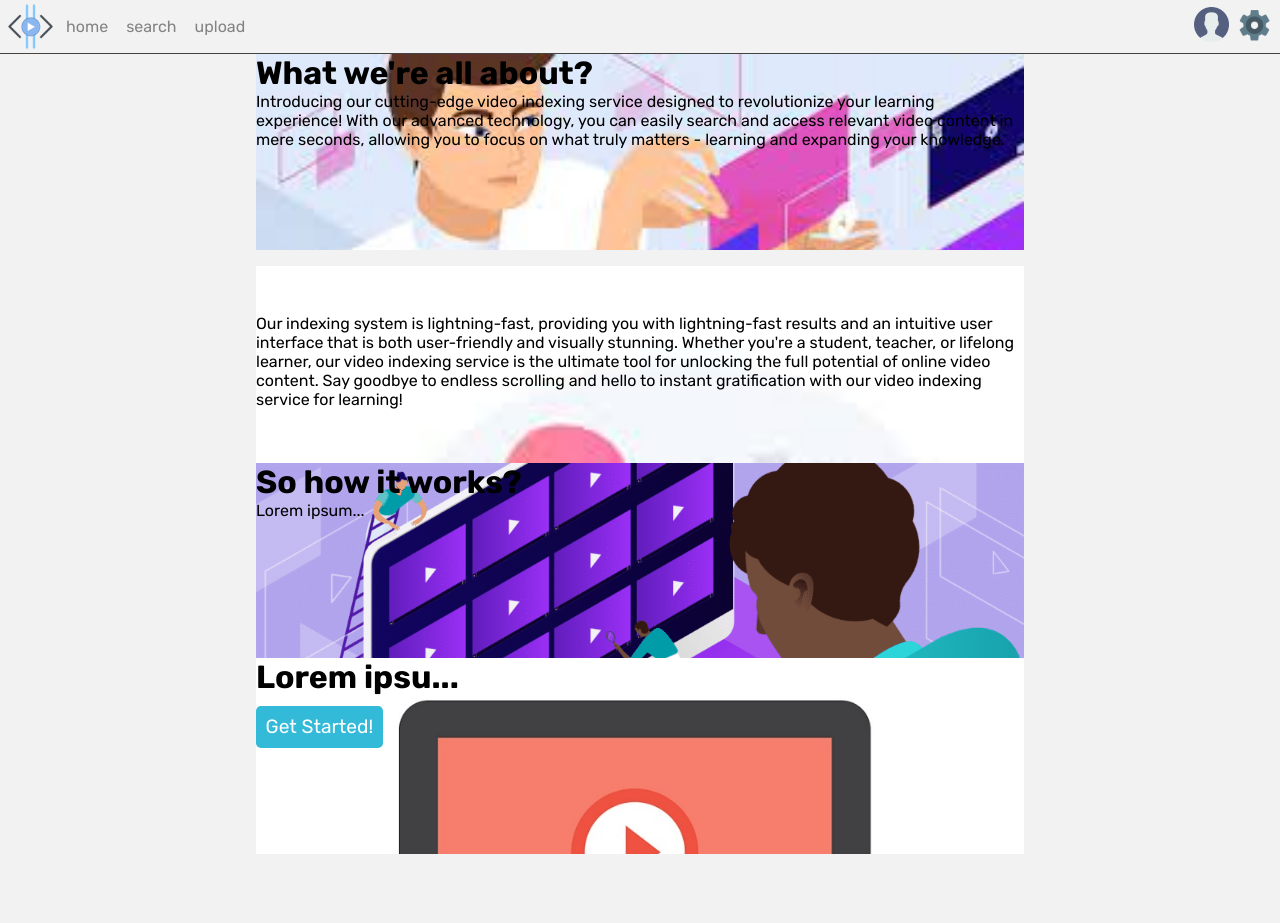
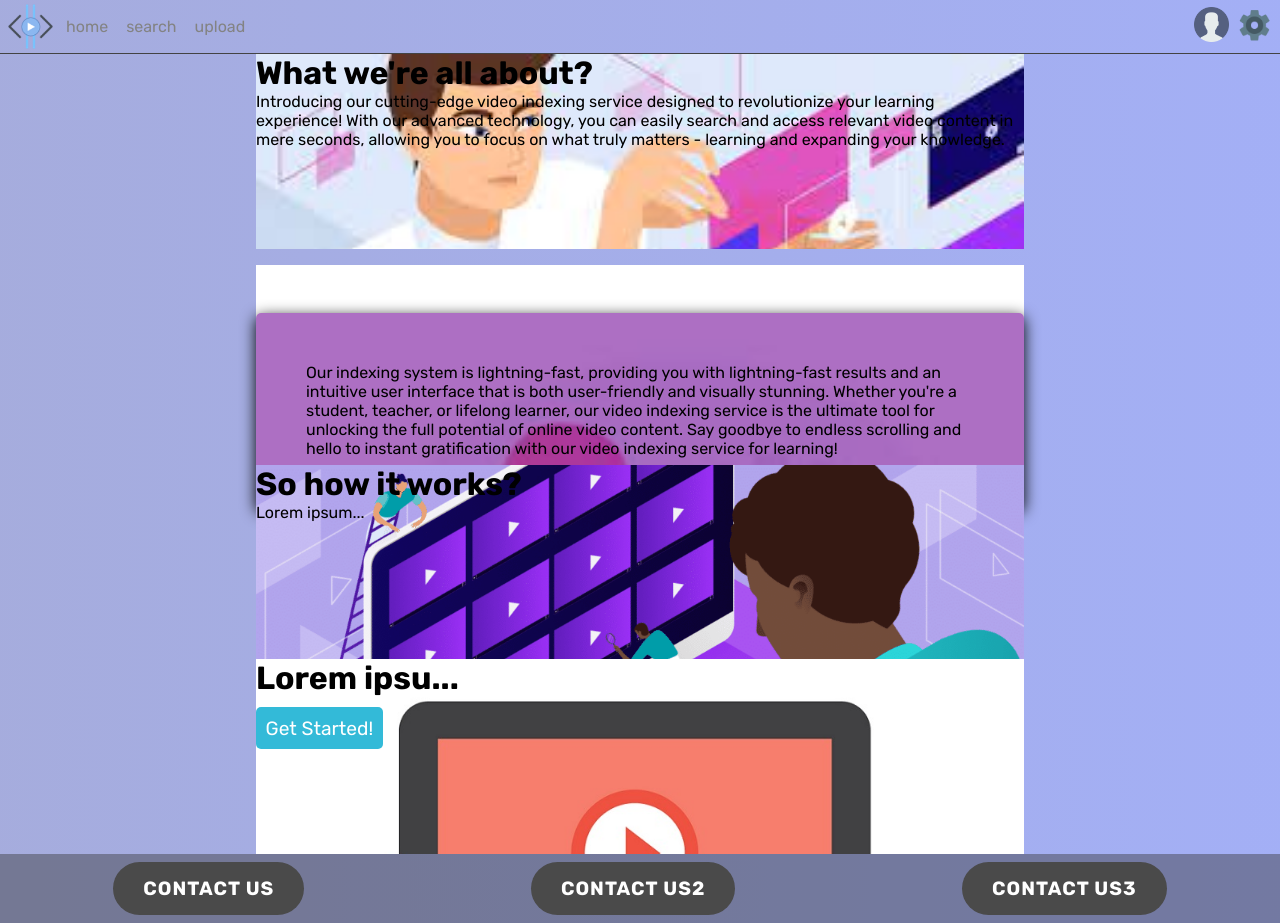
Before and after one commit to Video-Indexing/Video-Indexing, a React (Create React App) app in the folder Web_Server/front/: page / in a window 1280 px wide. Before the commit the page ends 854 px from the top, so only its background shows below. Built offline with nearby package versions, Linux system fonts and the light colour scheme.

Commit message:
footer-gradColors added.

```diff
--- a/Web_Server/front/src/pages/upload/home/Homepage.css
+++ b/Web_Server/front/src/pages/upload/home/Homepage.css
@@ -9,6 +9,23 @@
 @media screen and (max-width: 600px) {
   .page-container {
     width: 100%;
+  }
+}
+body {
+  background: linear-gradient(to right, #a74bf883, #aaa7b2, #4b65f883);
+  background-size: 600% 600%;
+  animation: gradient 15s ease infinite;
+}
+
+@keyframes gradient {
+  0% {
+    background-position: 0% 50%;
+  }
+  50% {
+    background-position: 100% 50%;
+  }
+  100% {
+    background-position: 0% 50%;
   }
 }
 .section {
@@ -34,12 +51,18 @@
 .about-us {
   display: flex;
   flex-direction: column;
-  /* justify-content: center; */
   align-items: center;
   height: 100%;
   width: 100%;
   margin-top: 0.3em;
   color: #33bad8;
+}
+.second-p {
+  padding: 50px;
+  background-color: #6e009690;
+  box-shadow: 0 4px 15px rgb(0, 0, 0);
+  border-radius: 5px;
+  margin-bottom: 30px;
 }
 .get-started-button {
   background-color: #33bad8;
@@ -50,3 +73,61 @@
   font-size: 1.2em;
   margin-top: 0.5em;
 }
+.footer {
+  bottom: -100px;
+  left: 0;
+  right: 0;
+  background-color: #3333336d;
+  color: #fff;
+  padding: 0.5em 0;
+  transition: bottom 0.3s ease-in-out;
+  display: flex;
+  justify-content: space-around;
+}
+.footer.visible {
+  bottom: 0;
+}
+.contact-btn {
+  display: inline-block;
+  position: relative;
+  text-align: center;
+  text-transform: uppercase;
+  letter-spacing: 1px;
+  font-weight: bold;
+  font-size: 1.2rem;
+  color: #fff;
+  background-color: #4a4a4a;
+  border: none;
+  border-radius: 50px;
+  padding: 15px 30px;
+  cursor: pointer;
+  overflow: hidden;
+}
+
+.contact-btn:before {
+  content: "";
+  position: absolute;
+  top: 50%;
+  left: 50%;
+  width: 0;
+  height: 0;
+  background-color: #f0ad4e;
+  border-radius: 50%;
+  transform: translate(-50%, -50%);
+  z-index: -1;
+  transition: width 0.2s ease-out, height 0.2s ease-out;
+}
+
+.contact-btn:hover:before {
+  width: 300px;
+  height: 300px;
+}
+
+.contact-btn span {
+  position: relative;
+  z-index: 1;
+}
+
+.contact-btn:hover {
+  background-color: #a86cc3;
+}
--- a/Web_Server/front/src/pages/upload/home/Homepage.jsx
+++ b/Web_Server/front/src/pages/upload/home/Homepage.jsx
@@ -1,8 +1,16 @@
 import React from "react";
 import "./Homepage.css";
 import Navbar from "../../../components/navbar/Navbar";
-// import sec1 from "../../../assets/backgrounds/sec1.jpg";
-// import sec2 from "../../../assets/backgrounds/sec2.jpg";
+
+// const footer = document.querySelector(".footer");
+
+// window.addEventListener("scroll", () => {
+//   if (window.pageYOffset > 100) {
+//     footer.classList.add("visible");
+//   } else {
+//     footer.classList.remove("visible");
+//   }
+// });
 function Homepage({ children, onStateChange }) {
   return (
     <>
@@ -20,7 +28,7 @@ function Homepage({ children, onStateChange }) {
         </div>
 
         <div className="section-2 section">
-          <p>
+          <p className="second-p">
             Our indexing system is lightning-fast, providing you with
             lightning-fast results and an intuitive user interface that is both
             user-friendly and visually stunning. Whether you're a student,
@@ -41,6 +49,11 @@ function Homepage({ children, onStateChange }) {
           <button className="get-started-button">Get Started!</button>
         </div>
       </div>
+      <footer className="footer">
+        <a className="contact-btn">contact us</a>
+        <a className="contact-btn">contact us2</a>
+        <a className="contact-btn">contact us3</a>
+      </footer>
     </>
   );
 }
```
